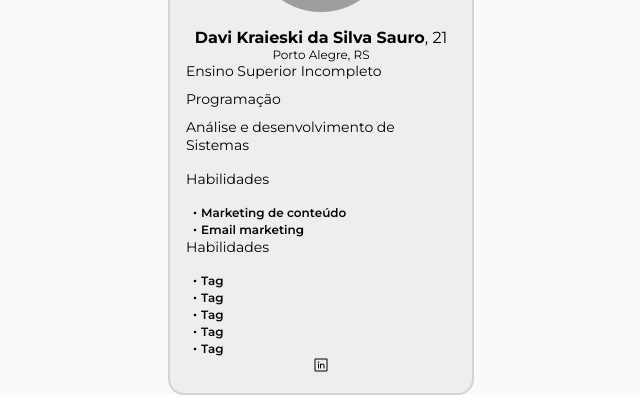
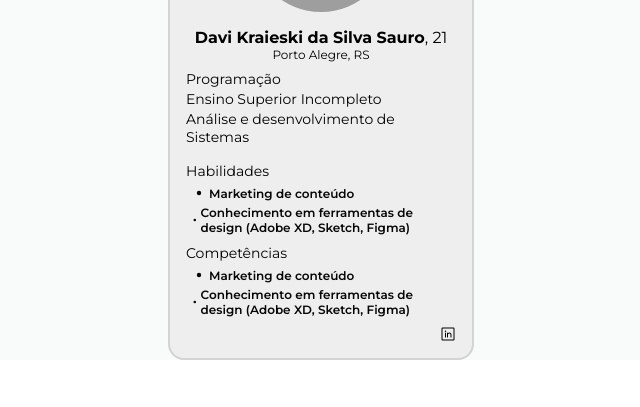
Before and after one commit to Davi-Ksk/Plataforma-do-Dale-App, a React (Vite) app: page / in a window 1280 px wide. Shown: the part 162-569 px from the top of the page, without its empty margins (319-959 px from the left). Built offline with nearby package versions, Linux system fonts and the light colour scheme; grey boxes are pictures that could not be loaded.

Commit message:
feat: card wyp

```diff
--- a/src/components/Card/index.jsx
+++ b/src/components/Card/index.jsx
@@ -1,6 +1,8 @@
 import { Container } from "./styles";
 import { PiStarFourFill, PiLinkedinLogo,   } from "react-icons/pi";
 import { Tag } from "../../components/Tag";
+
+import { useState } from 'react';
 
 export function Card() {
     return (
@@ -17,8 +19,8 @@ export function Card() {
             <p id="city">Porto Alegre, RS</p>
 
             <div className="education">
+                <p id="gc-trail">Programação</p>
                 <p id="education-level">Ensino Superior Incompleto</p>
-                <p id="gc-trail">Programação</p>
                 <p id="course">Análise e desenvolvimento de Sistemas</p>
             </div>
 
@@ -26,17 +28,14 @@ export function Card() {
                 <p>Habilidades</p>
                 <div className="tags">
                     <Tag title="Marketing de conteúdo" />
-                    <Tag title="Email marketing" />
+                    <Tag title="Conhecimento em ferramentas de design (Adobe XD, Sketch, Figma)" />
                 </div>
             </div>
             <div className="tags-container">
-                <p>Habilidades</p>
+                <p>Competências</p>
                 <div>
-                    <Tag title="Tag" />
-                    <Tag title="Tag" />
-                    <Tag title="Tag" />
-                    <Tag title="Tag" />
-                    <Tag title="Tag" />
+                <Tag title="Marketing de conteúdo" />
+                    <Tag title="Conhecimento em ferramentas de design (Adobe XD, Sketch, Figma)" />
                 </div>
             </div>
 
--- a/src/components/Card/styles.js
+++ b/src/components/Card/styles.js
@@ -41,13 +41,14 @@ export const Container = styled.div`
 
     > #city {
         font-size: 1.2rem;
+        margin-bottom: 0.8rem;
     }
 
     > .education {
         display: flex;
         flex-direction: column;
         margin-bottom: 1.6rem;
-        gap: 1rem;
+        gap: 0.2rem;
 
         > p {
             font-size: 1.4rem;
@@ -60,7 +61,9 @@ export const Container = styled.div`
         flex-direction: column;
         width: 100%;
         align-items: left;
-        gap: 0.8rem;
+        gap: 0.2rem;
+        margin-bottom: 0.8rem;
+
 /*
         > .tags {
             display: flex;
@@ -69,9 +72,15 @@ export const Container = styled.div`
 
         > p {
             font-size: 1.4rem;
-            margin-bottom: 0.8rem;
+            /* margin-bottom: 0.8rem; */
             color: ${({ theme }) => theme.COLORS.WHITE};
         }
     }
 
+    .links {
+        display: flex;
+        justify-content: right;
+        width: 100%;
+    }
+
 `;
--- a/src/components/Tag/index.jsx
+++ b/src/components/Tag/index.jsx
@@ -4,7 +4,7 @@ import { PiDotOutlineFill } from "react-icons/pi";
 export function Tag({ title, ...rest }) {
     return (
         <Container {...rest}>
-            <PiDotOutlineFill />
+            <PiDotOutlineFill size={20}/>
             {title}
         </Container>
     );
```
